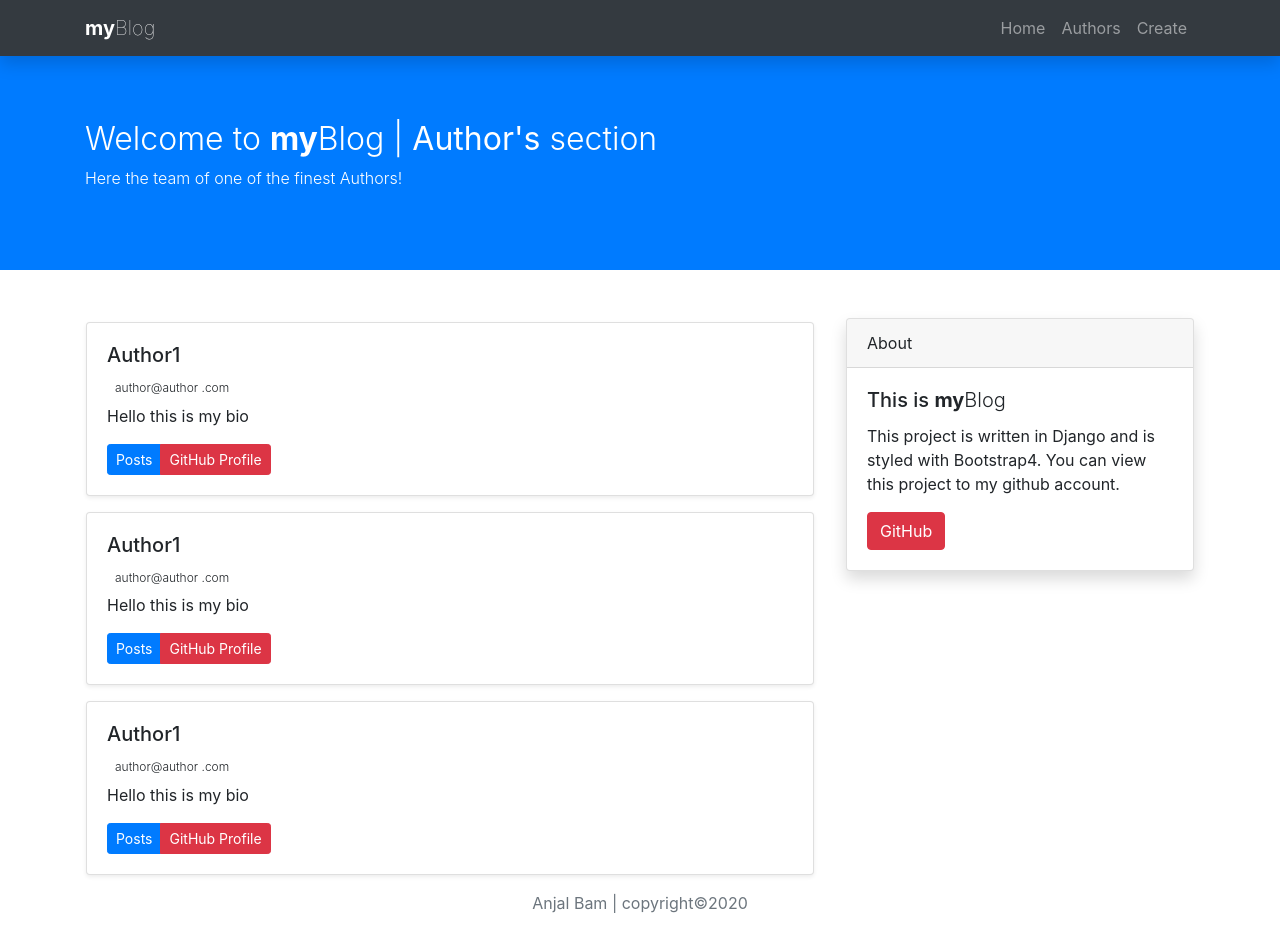
After one commit to AnjalBam/myblog_django_iw_assignment, a Django app: page /authors/ in a window 1280 px wide. The commit adds this page. Run offline with Django 3.2, Linux system fonts and the light colour scheme; some libraries are stand-ins or nearby versions.

Commit message:
added new model field bio to author set default value and made static page for authors

```diff
--- a/blog/models.py
+++ b/blog/models.py
@@ -4,6 +4,7 @@ from django.db import models
 class Author(models.Model):
     name = models.CharField(max_length=150)
     email = models.EmailField()
+    bio = models.CharField(max_length=200)
 
     def __str__(self):
         return self.name
--- a/blog/static/blog/main.css
+++ b/blog/static/blog/main.css
@@ -15,3 +15,7 @@
 .detail {
     font-size: 12px;
 }
+
+.author-email {
+    font-size: 12px;
+}
--- /dev/null
+++ b/blog/templates/blog/author-list.html
@@ -0,0 +1,77 @@
+{% extends 'blog/blog_base.html' %}
+
+{% block content %}
+  <div class="container-fluid p-0">
+    <div class="jumbotron bg-primary rounded-0">
+      <div class="text-white container">
+
+        <h2 class=" font-weight-light">Welcome to <span
+            class="font-weight-bold">my</span>Blog | <strong>Author's</strong> section</h2>
+        <p class="font-weight-light">Here the team of one of the finest
+          Authors!</p>
+      </div>
+    </div>
+    <div class="container">
+
+      <div class="authors-wrapper row">
+        <div class="author-container  col-md-8 col-sm-12 p-3">
+
+          <div class="card shadow-sm mt-1">
+            <div class="card-body">
+              <h5 class="card-title font-weight-regular">Author1</h5>
+              <h6 class="card-subtitle font-weight-light p-2
+              author-email">author@author
+                .com</h6>
+              <p class="card-text">Hello this is my bio</p>
+              <div class="btn-group" role="group">
+                <a href="#" class="btn btn-primary btn-sm">Posts</a>
+                <a href="#" class="btn btn-danger btn-sm" target="_blank"
+                   title="In a New Tab"
+                >GitHub Profile</a>
+              </div>
+            </div>
+          </div>
+
+          <div class="card shadow-sm mt-3">
+            <div class="card-body">
+              <h5 class="card-title font-weight-regular">Author1</h5>
+              <h6 class="card-subtitle font-weight-light p-2
+              author-email">author@author
+                .com</h6>
+              <p class="card-text">Hello this is my bio</p>
+              <div class="btn-group" role="group">
+                <a href="#" class="btn btn-primary btn-sm">Posts</a>
+                <a href="#" class="btn btn-danger btn-sm" target="_blank"
+                   title="In a New Tab"
+                >GitHub Profile</a>
+              </div>
+            </div>
+          </div>
+
+          <div class="card shadow-sm mt-3">
+            <div class="card-body">
+              <h5 class="card-title font-weight-regular">Author1</h5>
+              <h6 class="card-subtitle font-weight-light p-2
+              author-email">author@author
+                .com</h6>
+              <p class="card-text">Hello this is my bio</p>
+              <div class="btn-group" role="group">
+                <a href="#" class="btn btn-primary btn-sm">Posts</a>
+                <a href="#" class="btn btn-danger btn-sm" target="_blank"
+                   title="In a New Tab"
+                >GitHub Profile</a>
+              </div>
+            </div>
+          </div>
+
+        </div>
+
+        <div class="col-md-4 col-sm-12 p-3">
+          {% include 'blog/utils/sidebar.html' %}
+        </div>
+
+      </div>
+
+    </div>
+  </div>
+{% endblock content %}
--- a/blog/templates/blog/utils/navbar.html
+++ b/blog/templates/blog/utils/navbar.html
@@ -1,6 +1,6 @@
 <nav class="navbar fixed-top navbar-expand-lg navbar-dark bg-dark shadow">
   <div class="container">
-    <a class="navbar-brand" href="#"><span
+    <a class="navbar-brand" href="{% url 'blog:home' %}"><span
         class="font-weight-bold">my</span><span
         class="font-weight-lighter">Blog</span></a>
     <button class="navbar-toggler" type="button"
--- a/blog/templates/blog/utils/sidebar.html
+++ b/blog/templates/blog/utils/sidebar.html
@@ -1,10 +1,9 @@
 <div class="card shadow">
   <div class="card-header">About</div>
   <div class="card-body">
-    <h5 class="card-title">T
-      his is <span
+    <h5 class="card-title">This is <span
         class="font-weight-bold">my</span><span
-        class="font-weight-bold">Blog</span>
+        class="font-weight-light">Blog</span>
     </h5>
     <p class="card-text">
       This project is written in Django and is styled with Bootstrap4. You
--- a/blog/urls.py
+++ b/blog/urls.py
@@ -1,8 +1,9 @@
 from django.urls import path
 
-from .views import home_view
+from .views import home_view, author_list_view
 
 app_name = 'blog'
 urlpatterns = [
     path('', home_view, name='home'),
+    path('authors/', author_list_view, name='authors_list')
 ]
--- a/blog/views.py
+++ b/blog/views.py
@@ -10,3 +10,8 @@ def home_view(request):
     print(posts)
     context = {'posts': posts}
     return render(request, 'blog/index.html', context=context)
+
+
+def author_list_view(request):
+    context = {}
+    return render(request, 'blog/author-list.html', context=context)
```
Also changed, not shown: blog/migrations/0002_author_bio.py (added).
